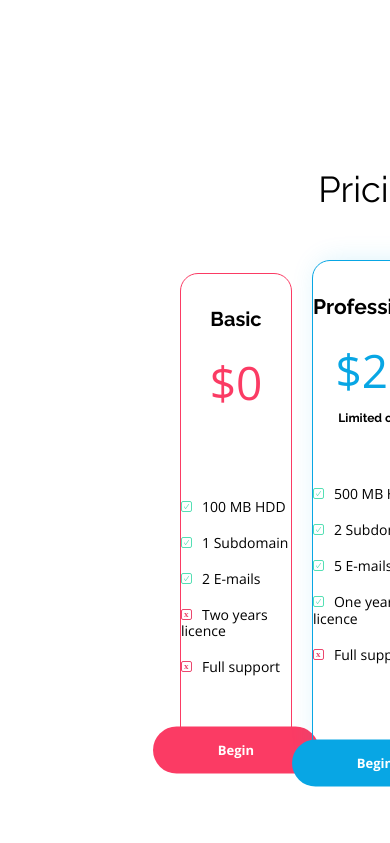
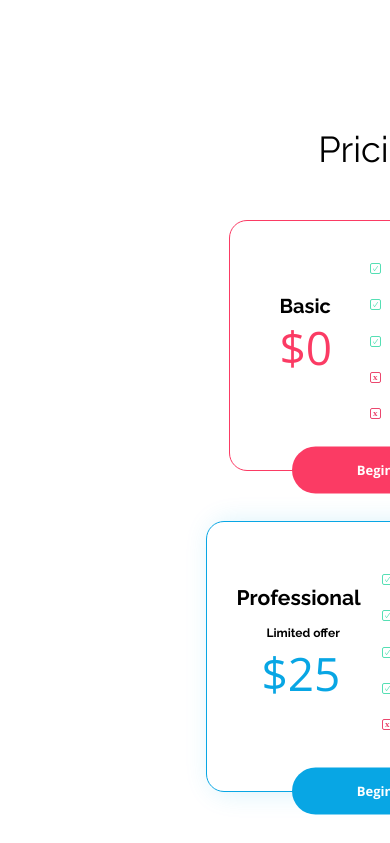
Before and after one commit to PatrykBombik/BestShop, a website built with Parcel: page index.html in a window 390 px wide. Shown: the part 3100-3943 px from the top of the page. Built offline with nearby package versions, Linux system fonts and the light colour scheme.

Commit message:
pricing mobile rwd

```diff
--- a/src/scss/_pricing.scss
+++ b/src/scss/_pricing.scss
@@ -14,7 +14,12 @@
     font-family: $font-main;
     font-weight: 400;
     line-height: 1.16;
+
+    @include breakMobileL {
+      margin-top: 60px;
+    }
   }
+
   .pricing__main--boxes {
     width: 100%;
     display: flex;
@@ -24,6 +29,10 @@
 
     @include breakTablet {
       max-width: 758px;
+    }
+
+    @include breakMobileL {
+      flex-direction: column;
     }
 
     .pricing__items {
@@ -56,12 +65,26 @@
       position: relative;
       padding-bottom: 55px;
 
+      @include breakMobileL {
+        flex-direction: row;
+        width: 293px;
+        height: 251px;
+        justify-content: center;
+        position: relative;
+      }
+
       .pricing__basic--type {
         font-size: 1.25rem;
         font-family: $font-main;
         font-weight: 700;
         text-align: center;
         margin-top: 34px;
+
+        @include breakMobileL {
+          position: absolute;
+          top: 40px;
+          left: 50px;
+        }
       }
 
       .pricing__basic--price {
@@ -70,10 +93,22 @@
         color: $color-redish;
         font-family: $font-second;
         font-weight: 300;
+
+        @include breakMobileL {
+          position: absolute;
+          top: 75px;
+          left: 50px;
+        }
       }
 
       .pricing__basic--items {
         margin-top: 90px;
+
+        @include breakMobileL {
+          position: absolute;
+          top: -50px;
+          left: 140px;
+        }
       }
 
       .pricing__basic--btn {
@@ -83,6 +118,7 @@
         background-color: $color-redish;
       }
     }
+
     .pricing__box--professional {
       width: 400px;
       margin: 0 40px;
@@ -99,12 +135,27 @@
         margin: 0 20px;
       }
 
+      @include breakMobileL {
+        flex-direction: row;
+        width: 339px;
+        height: 271px;
+        justify-content: center;
+        margin-top: 50px;
+        position: relative;
+      }
+
       .pricing__professional--type {
         font-size: 1.3125rem;
         font-family: $font-main;
         font-weight: 700;
         text-align: center;
         margin-top: 34px;
+
+        @include breakMobileL {
+          position: absolute;
+          top: 30px;
+          left: 30px;
+        }
       }
 
       .pricing__professional--price {
@@ -113,6 +164,12 @@
         color: $color-primary;
         font-family: $font-second;
         font-weight: 300;
+
+        @include breakMobileL {
+          position: absolute;
+          top: 100px;
+          left: 55px;
+        }
       }
 
       .pricing__professional--limited {
@@ -121,11 +178,23 @@
         font-size: 0.75rem;
         font-family: $font-main;
         font-weight: 700;
+
+        @include breakMobileL {
+          position: absolute;
+          top: 90px;
+          left: 60px;
+        }
       }
 
       .pricing__professional--items {
         margin-top: 60px;
         margin-bottom: 25px;
+
+        @include breakMobileL {
+          position: absolute;
+          top: -10px;
+          left: 175px;
+        }
       }
 
       .pricing__professional--btn {
@@ -135,6 +204,7 @@
         background-color: $color-primary;
       }
     }
+
     .pricing__box--premium {
       width: 370px;
       border-radius: 18px;
@@ -145,12 +215,27 @@
       border: 1px solid $color-green;
       padding-bottom: 55px;
 
+      @include breakMobileL {
+        flex-direction: row;
+        width: 293px;
+        height: 251px;
+        justify-content: center;
+        margin-top: 54px;
+        position: relative;
+      }
+
       .pricing__premium--type {
         font-size: 1.25rem;
         font-family: $font-main;
         font-weight: 700;
         text-align: center;
         margin-top: 34px;
+
+        @include breakMobileL {
+          position: absolute;
+          top: 20px;
+          left: 25px;
+        }
       }
 
       .pricing__premium--price {
@@ -159,6 +244,12 @@
         color: $color-green;
         font-family: $font-second;
         font-weight: 300;
+
+        @include breakMobileL {
+          position: absolute;
+          top: 90px;
+          left: 30px;
+        }
       }
 
       .pricing__premium--limited {
@@ -167,11 +258,24 @@
         font-size: 0.75rem;
         font-family: $font-main;
         font-weight: 700;
+
+        @include breakMobileL {
+          position: absolute;
+          top: 75px;
+          left: 35px;
+        }
       }
 
       .pricing__premium--items {
         margin-top: 60px;
+
+        @include breakMobileL {
+          position: absolute;
+          top: -25px;
+          left: 135px;
+        }
       }
+
       .pricing__premium--btn {
         position: absolute;
         transform: translate(0, -50%);
@@ -180,6 +284,7 @@
       }
     }
   }
+
   .pricing__btn {
     color: white;
     font-weight: bold;
```
